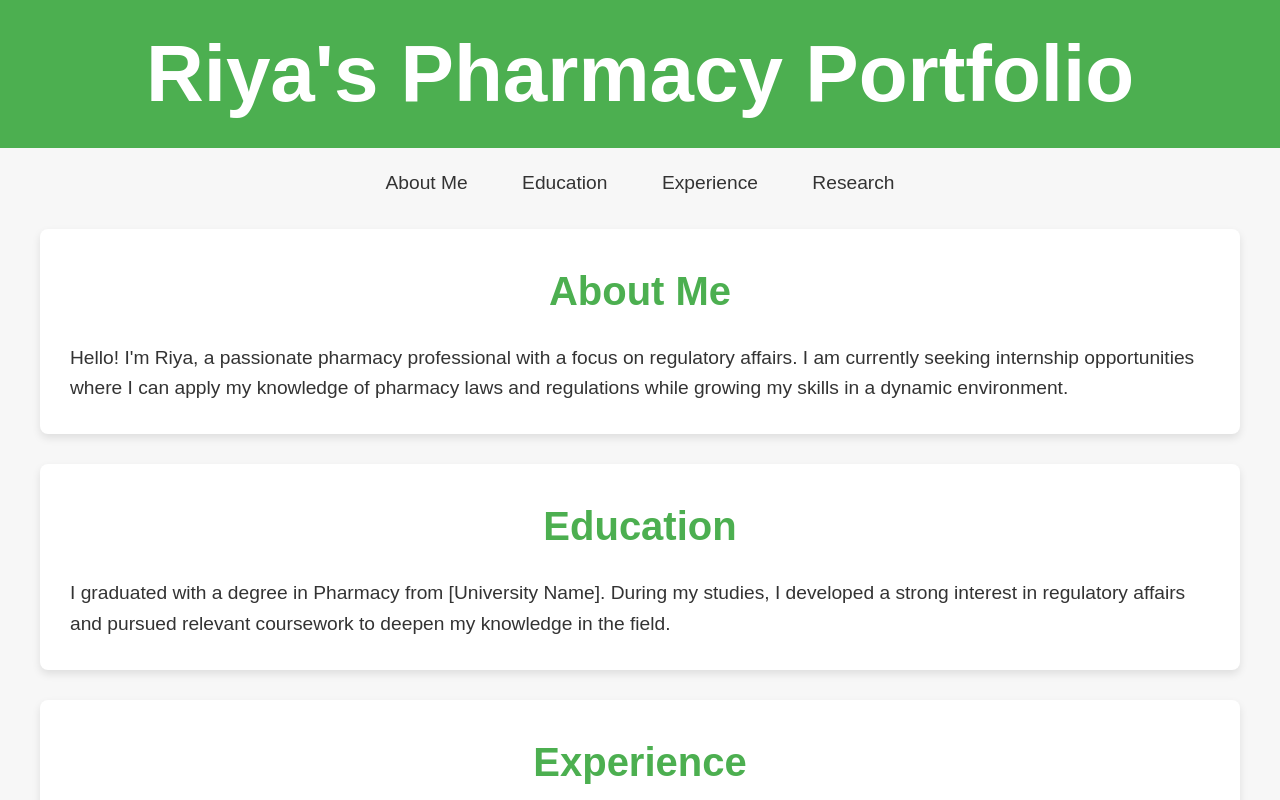
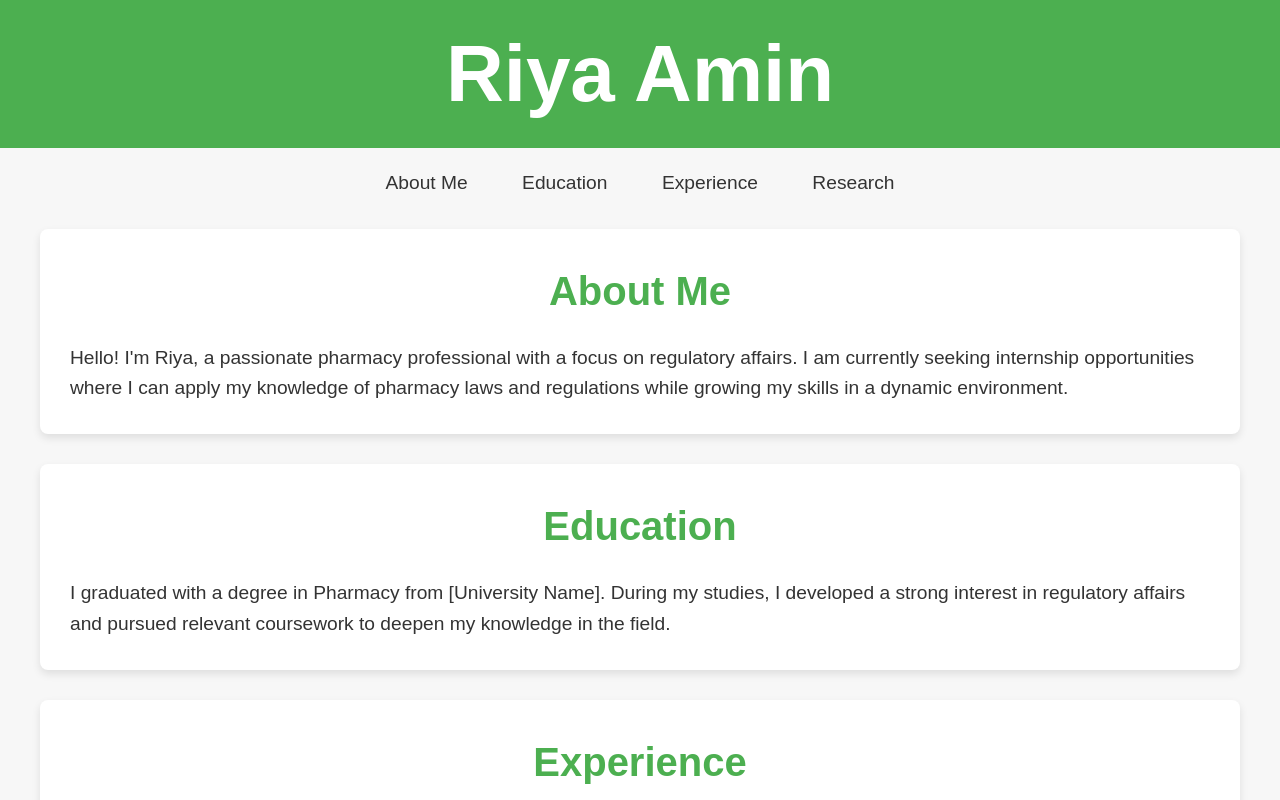
Before and after one commit to riya-amin/riya-amin.github.io, a plain HTML site: page index.html in a window 1280 px wide. Shown: the top 800 px of the page. Drawn offline with Linux system fonts and the light colour scheme.

Commit message:
Update index.html

```diff
--- a/index.html
+++ b/index.html
@@ -3,7 +3,7 @@
 <head>
     <meta charset="UTF-8">
     <meta name="viewport" content="width=device-width, initial-scale=1.0">
-    <title>Riya Amin</title>
+    <title>Riya's Portfolio</title>
     <style>
         * {
             margin: 0;
@@ -98,7 +98,7 @@
 <body>
 
 <header>
-    <h1>Riya's Pharmacy Portfolio</h1>
+    <h1>Riya Amin</h1>
 </header>
 
 <nav>
```
